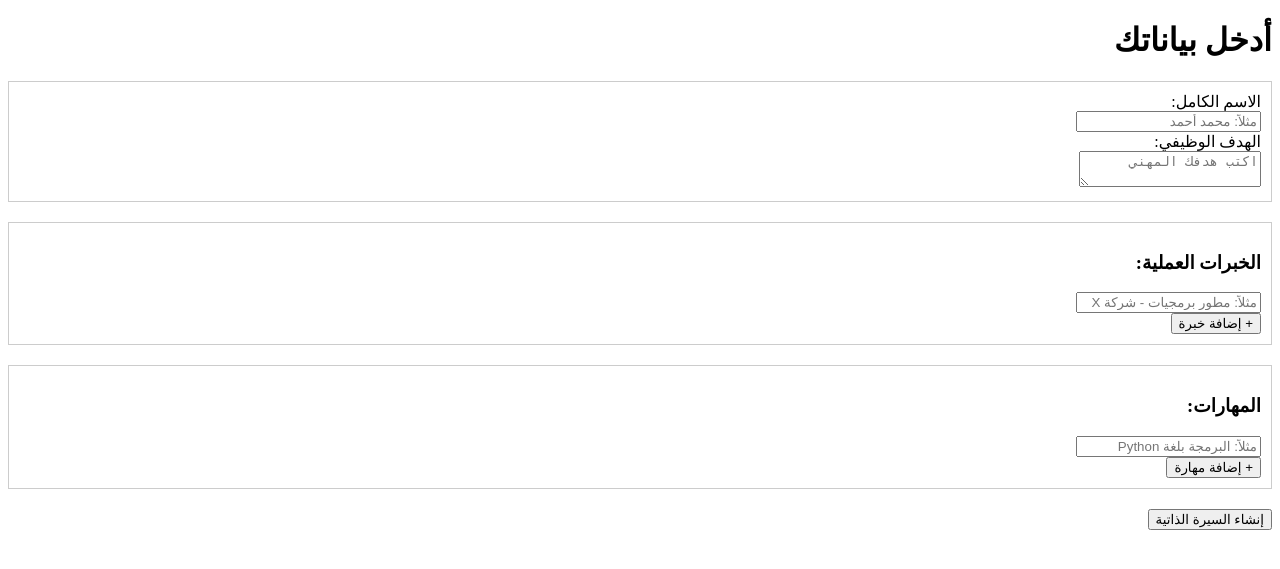
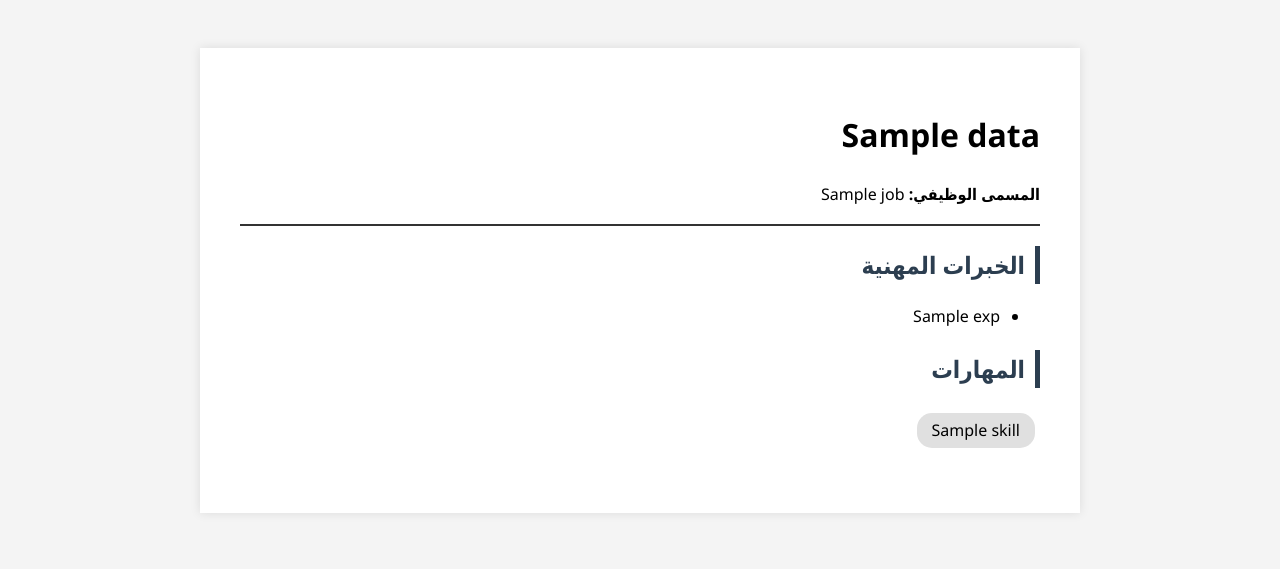
Before and after one commit to hussainmotmi855-a11y/flask-hello-world, a Flask app: template templates/index.html in a window 1280 px wide. Shown: the top 569 px of the page. Run offline with Flask 3, Linux system fonts and the light colour scheme; the template is opened without the code that fills it: most values are stand-ins (such as "Sample title", 1, 10 or a date in 2020).

Commit message:
Update index.html

```diff
--- a/templates/index.html
+++ b/templates/index.html
@@ -2,48 +2,32 @@
 <html lang="ar" dir="rtl">
 <head>
     <meta charset="UTF-8">
-    <title>منشئ السيرة الذاتية الاحترافي</title>
     <style>
-        .section { margin-bottom: 20px; padding: 10px; border: 1px solid #ccc; }
+        body { font-family: 'Segoe UI', Tahoma, sans-serif; line-height: 1.6; padding: 40px; background: #f4f4f4; }
+        .cv-container { max-width: 800px; margin: auto; background: white; padding: 40px; box-shadow: 0 0 10px rgba(0,0,0,0.1); }
+        .header { border-bottom: 2px solid #333; margin-bottom: 20px; }
+        .section { margin-bottom: 20px; }
+        h2 { color: #2c3e50; border-right: 5px solid #2c3e50; padding-right: 10px; }
+        .skills-list { display: flex; flex-wrap: wrap; }
+        .skill-item { background: #e0e0e0; padding: 5px 15px; margin: 5px; border-radius: 15px; }
     </style>
 </head>
 <body>
-    <h1>أدخل بياناتك</h1>
-    <form action="/generate" method="POST">
+    <div class="cv-container">
+        <div class="header">
+            <h1>{{ data.name }}</h1>
+            <p><strong>المسمى الوظيفي:</strong> {{ data.job }}</p>
+        </div>
         <div class="section">
-            <label>الاسم الكامل:</label><br>
-            <input type="text" name="name" placeholder="مثلاً: محمد أحمد" required><br>
-            <label>الهدف الوظيفي:</label><br>
-            <textarea name="objective" placeholder="اكتب هدفك المهني"></textarea>
+            <h2>الخبرات المهنية</h2>
+            <ul>{% for exp in data.experiences %}<li>{{ exp }}</li>{% endfor %}</ul>
         </div>
-
-        <div class="section" id="experience-section">
-            <h3>الخبرات العملية:</h3>
-            <div class="item">
-                <input type="text" name="experience[]" placeholder="مثلاً: مطور برمجيات - شركة X">
+        <div class="section">
+            <h2>المهارات</h2>
+            <div class="skills-list">
+                {% for skill in data.skills %}<span class="skill-item">{{ skill }}</span>{% endfor %}
             </div>
-            <button type="button" onclick="addItem('experience-section')">+ إضافة خبرة</button>
         </div>
-
-        <div class="section" id="skills-section">
-            <h3>المهارات:</h3>
-            <div class="item">
-                <input type="text" name="skills[]" placeholder="مثلاً: البرمجة بلغة Python">
-            </div>
-            <button type="button" onclick="addItem('skills-section')">+ إضافة مهارة</button>
-        </div>
-
-        <button type="submit">إنشاء السيرة الذاتية</button>
-    </form>
-
-    <script>
-        function addItem(sectionId) {
-            const section = document.getElementById(sectionId);
-            const newItem = document.createElement('div');
-            newItem.className = 'item';
-            newItem.innerHTML = '<input type="text" name="' + (sectionId === 'skills-section' ? 'skills[]' : 'experience[]') + '">';
-            section.insertBefore(newItem, section.lastElementChild);
-        }
-    </script>
+    </div>
 </body>
 </html>
```
